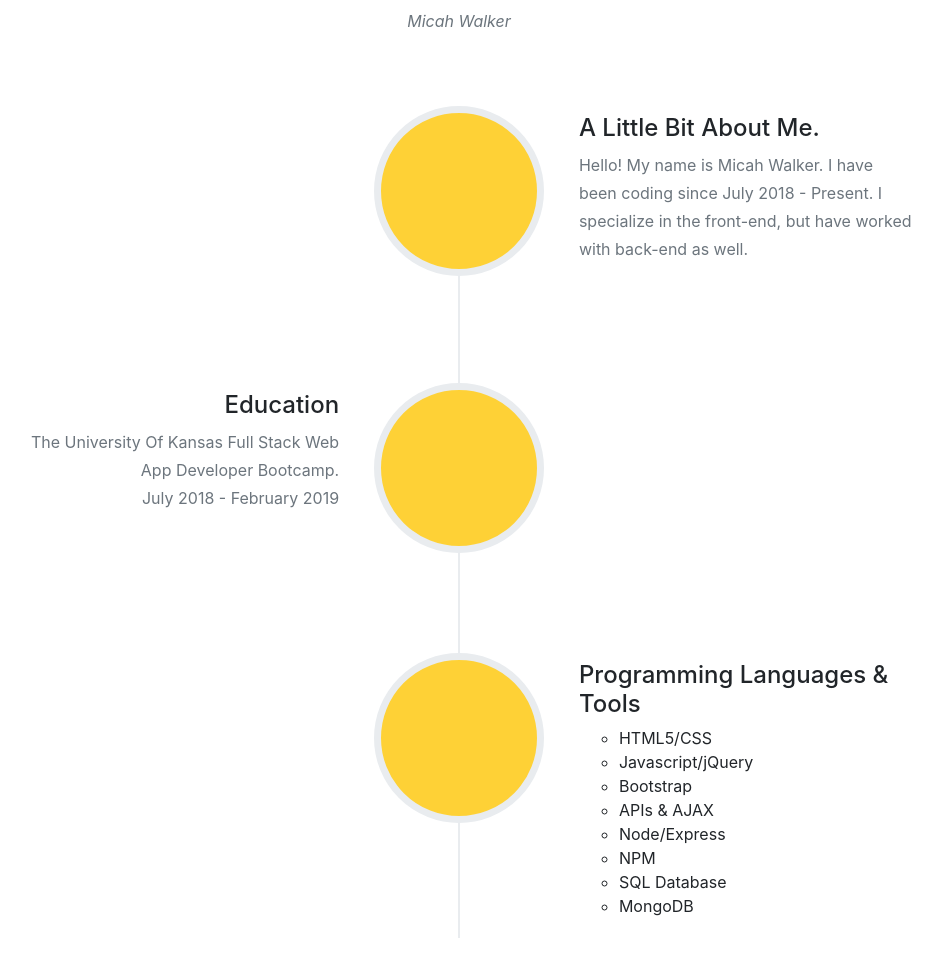
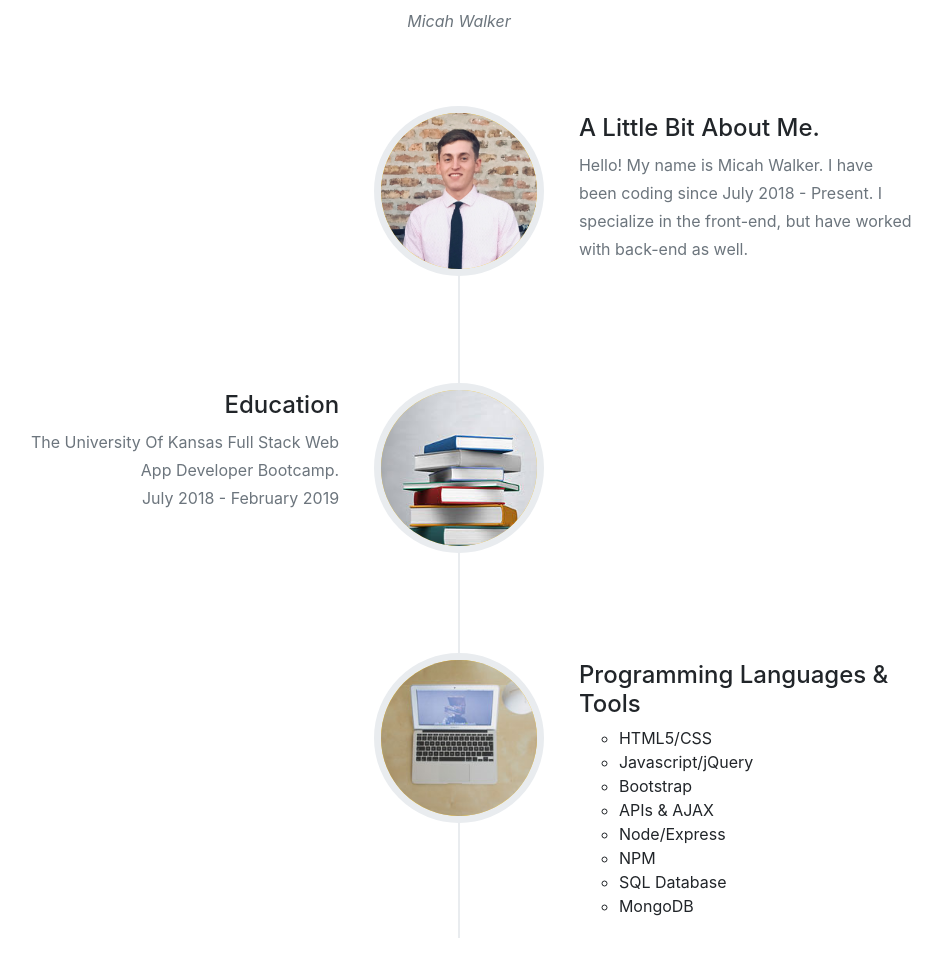
Before and after one commit to Mjwalker99/MW-Portfolio, a website with bundled scripts: page index.html in a window 1280 px wide. Shown: the part 2010-2987 px from the top of the page, without its empty margins (181-1123 px from the left). Built offline with nearby package versions, Linux system fonts and the light colour scheme; a web font is replaced by a local one.

Commit message:
Finished Portfolio and About

```diff
--- a/index.html
+++ b/index.html
@@ -181,7 +181,7 @@
 
             <li class="timeline-inverted">
               <div class="timeline-image">
-                <img class="rounded-circle img-fluid"  src="" alt="">
+                <img class="rounded-circle img-fluid"  src="img/about/L30PyN2lRdOXGJVQ0qHe0w_thumb_4f0.jpg" alt="">
               </div>
               <div class="timeline-panel">
                 <div class="timeline-heading">
@@ -198,7 +198,7 @@
 
             <li>
               <div class="timeline-image">
-                <img class="rounded-circle img-fluid" src="" alt="">
+                <img class="rounded-circle img-fluid" src="img/about/download.jpg" alt="">
               </div>
               <div class="timeline-panel">
                 <div class="timeline-heading">
@@ -213,7 +213,7 @@
 
             <li class="timeline-inverted">
               <div class="timeline-image">
-                <img class="rounded-circle img-fluid"  src="" alt="">
+                <img class="rounded-circle img-fluid"  src="img/about/3.jpg" alt="">
               </div>
               <div class="timeline-panel">
                 <div class="timeline-heading">
```
Also changed, not shown: img/about/L30PyN2lRdOXGJVQ0qHe0w_thumb_4f0.jpg (added), img/about/download.jpg (added), 1 other file.
